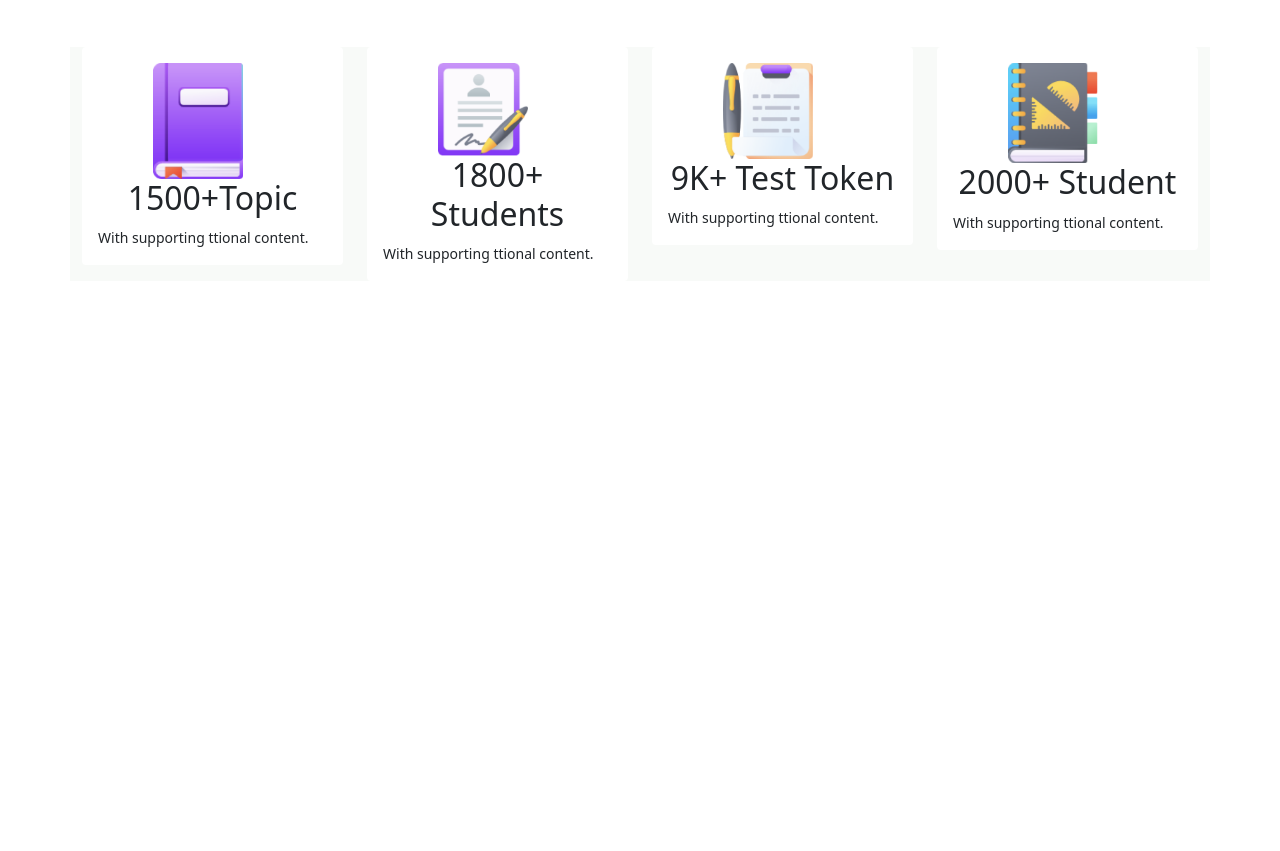
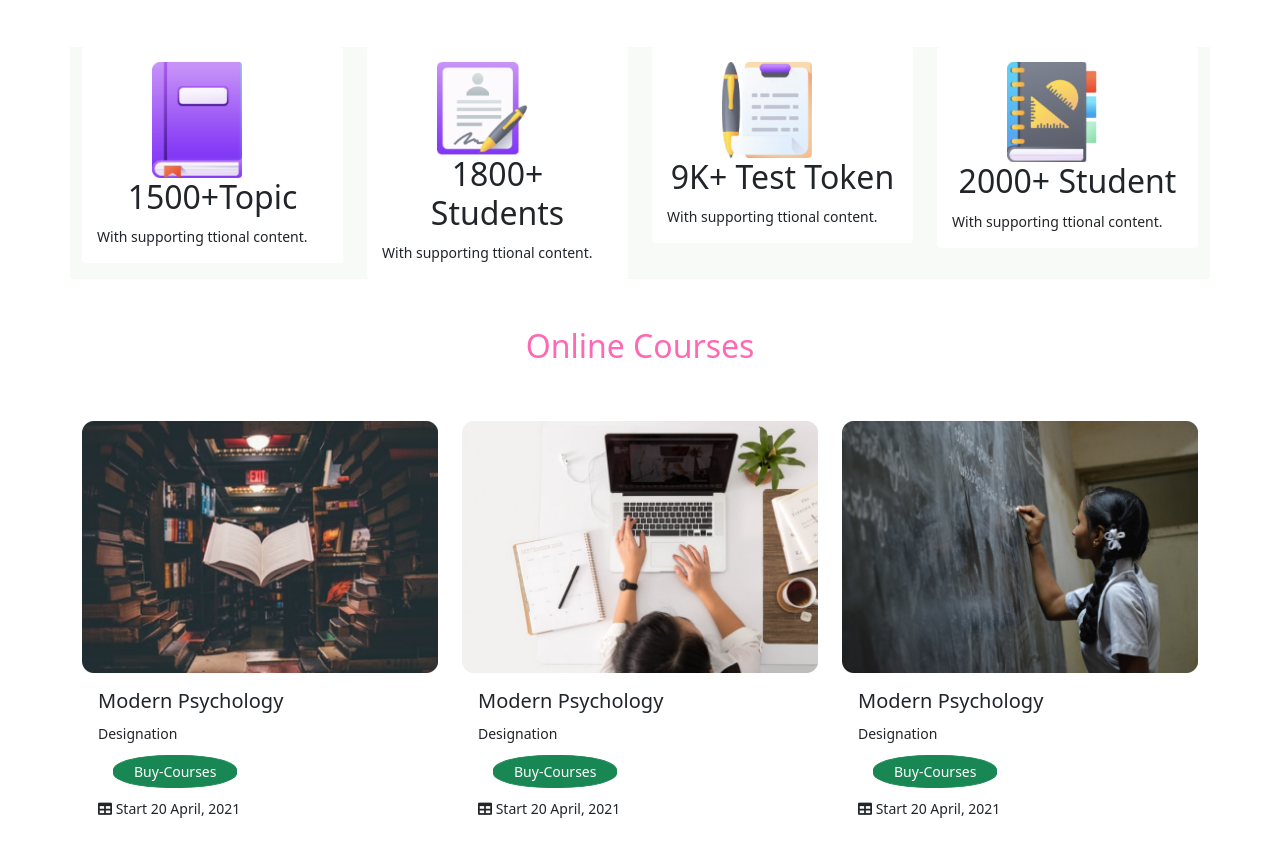
Before and after one commit to Hurayra10/E-School-Webside, a plain HTML site: page index.html in a window 1280 px wide. Shown: the part 413-1264 px from the top of the page. Before the commit the page ends 800 px from the top, so only its background shows below. Drawn offline with nearby package versions, Linux system fonts and the light colour scheme.

Commit message:
something add

```diff
--- a/index.html
+++ b/index.html
@@ -8,6 +8,7 @@
     <link href="https://cdn.jsdelivr.net/npm/bootstrap@5.1.3/dist/css/bootstrap.min.css" rel="stylesheet" integrity="sha384-1BmE4kWBq78iYhFldvKuhfTAU6auU8tT94WrHftjDbrCEXSU1oBoqyl2QvZ6jIW3" crossorigin="anonymous">
     <link rel="shortcut icon" href="https://encrypted-tbn0.gstatic.com/images?q=tbn:ANd9GcRTrpaYNwvE0ON7k4reWYkZM73LOmua7Eghgw&usqp=CAU" type="image/x-icon">
     <link rel="stylesheet" href="style.css">
+    <link rel="stylesheet" href="https://use.fontawesome.com/releases/v5.15.4/css/all.css" integrity="sha384-DyZ88mC6Up2uqS4h/KRgHuoeGwBcD4Ng9SiP4dIRy0EXTlnuz47vAwmeGwVChigm" crossorigin="anonymous">
 </head>
 <body>
    <div id="header" class="container">
@@ -76,7 +77,7 @@
     <div class="row">
         <div class="col-sm-3">
           <div class="card">
-            <div class="card-body">
+            <div class="card-body-book">
                 <img class="img-fluid book-images" src="ICON/book.png" alt="">
                 <h2 class="card-title text-center">1500+Topic</h2>
                 <small class="card-text text-center">With supporting ttional content.</small>
@@ -87,7 +88,7 @@
 
         <div class="col-sm-3">
           <div class="card">
-            <div class="card-body">
+            <div class="card-body-book">
                 <img class="img-fluid book-images" src="ICON/Student.png" alt="">
                 <h2 class="card-title text-center">1800+ Students</h2>
                 <small class="card-text text-center">With supporting ttional content.</small>
@@ -97,7 +98,7 @@
         </div>
         <div class="col-sm-3">
             <div class="card">
-              <div class="card-body">
+              <div class="card-body-book">
                   <img class="img-fluid book-images" src="ICON/Test.png" alt="">
                   <h2 class="card-title text-center">9K+ Test Token</h2>
                   <small class="card-text text-center">With supporting ttional content.</small>
@@ -107,7 +108,7 @@
           </div>
           <div class="col-sm-3">
             <div class="card">
-              <div class="card-body">
+              <div class="card-body-book">
                   <img class="img-fluid book-images" src="ICON/Students.png" alt="">
                   <h2 class="card-title text-center">2000+ Student</h2>
                   <small class="card-text text-center">With supporting ttional content.</small>
@@ -119,7 +120,53 @@
       </div>
 </div>
 
-  <!-- -----------books Section------- -->
+  <!-- -----------books Section ENds Here------- -->
+
+<div class="container" >
+  <br><br>
+    <h2 style="color: hotpink; text-align: center;">Online Courses</h2><br><br>
+
+    <div class="row row-cols-1 row-cols-md-3 g-4">
+        <div class="col">
+          <div class="card h-100">
+            <img src="Photos/Morder psyc.png" class="card-img-top" alt="...">
+            <div class="card-body">
+              <h5 class="card-title">Modern Psychology</h5>
+              <small class="card-text">Designation</small><br>
+              <button type="button" class="btn btn-success btn-sm">Buy-Courses</button>
+              <small> <p><i class="fas fa-table"></i> Start 20 April, 2021</p></small>
+
+            </div>
+          </div>
+        </div>
+        <div class="col">
+          <div class="card h-100">
+            <img src="Photos/Morder pychons.png" class="card-img-top" alt="...">
+            <div class="card-body">
+              <h5 class="card-title">Modern Psychology</h5>
+              <small class="card-text">Designation</small><br>
+              <button type="button" class="btn btn-success btn-sm">Buy-Courses</button>
+              <small> <p><i class="fas fa-table"></i> Start 20 April, 2021</p></small>
+              <!-- <small>60 seats</small> -->
+            </div>
+          </div>
+        </div>
+        <div class="col">
+          <div class="card h-100">
+            <img src="Photos/Morder pyschology.png" class="card-img-top" alt="...">
+            <div class="card-body">
+              <h5 class="card-title">Modern Psychology</h5>
+              <small class="card-text">Designation</small><br>
+              <button type="button" class="btn btn-success btn-sm">Buy-Courses</button>
+              <small> <p><i class="fas fa-table"></i> Start 20 April, 2021</p></small>
+            </div>
+          </div>
+        </div>
+      </div>
+</div>
+
+
+
 
 
 
--- a/style.css
+++ b/style.css
@@ -29,11 +29,12 @@
 
 }
 
-.card-body{
+.card-body-book{
     transition: 1s;
+    margin: 15px;
 }
 
-    .card-body:hover{
+    .card-body-book:hover{
 
         transform: scale(1.1);
         background-color: rgb(239, 245, 245);
@@ -44,3 +45,4 @@
     border: none;
 
 }
+-----------------
```
